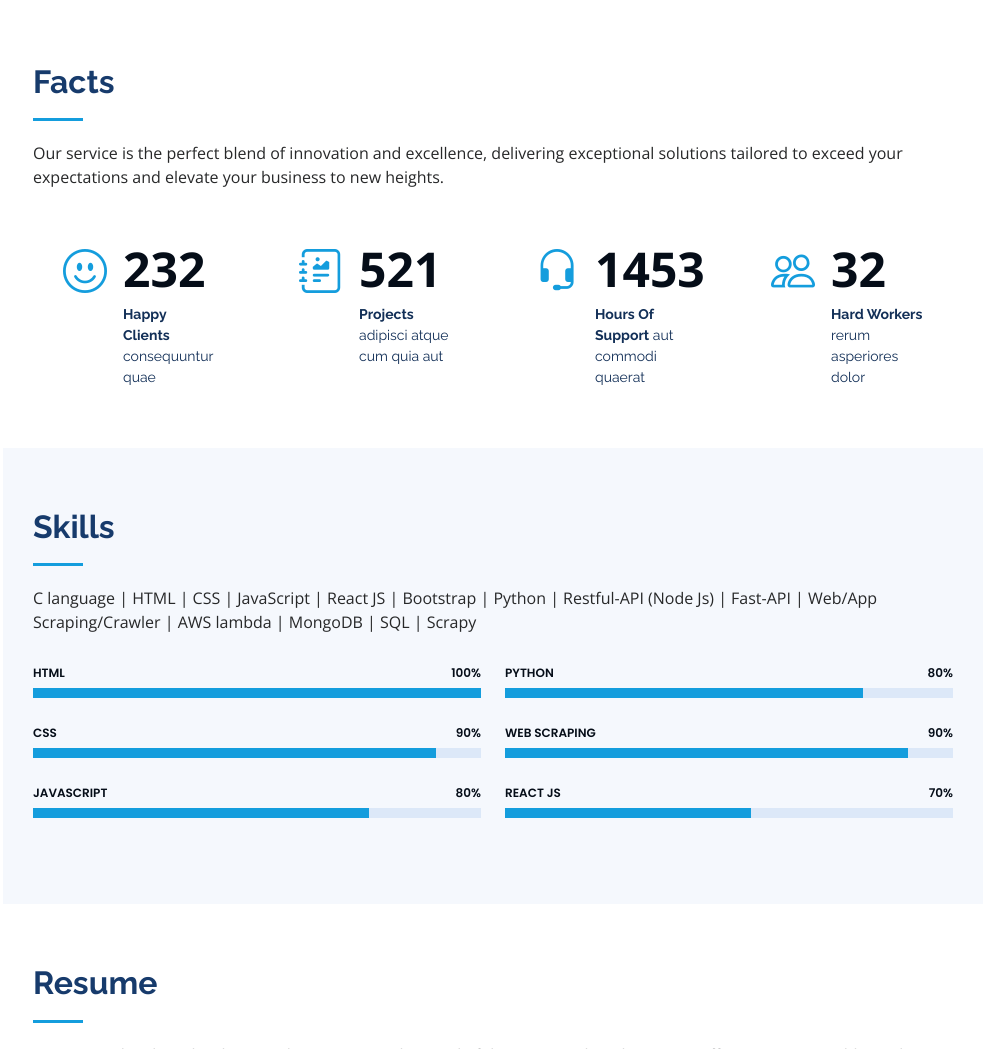
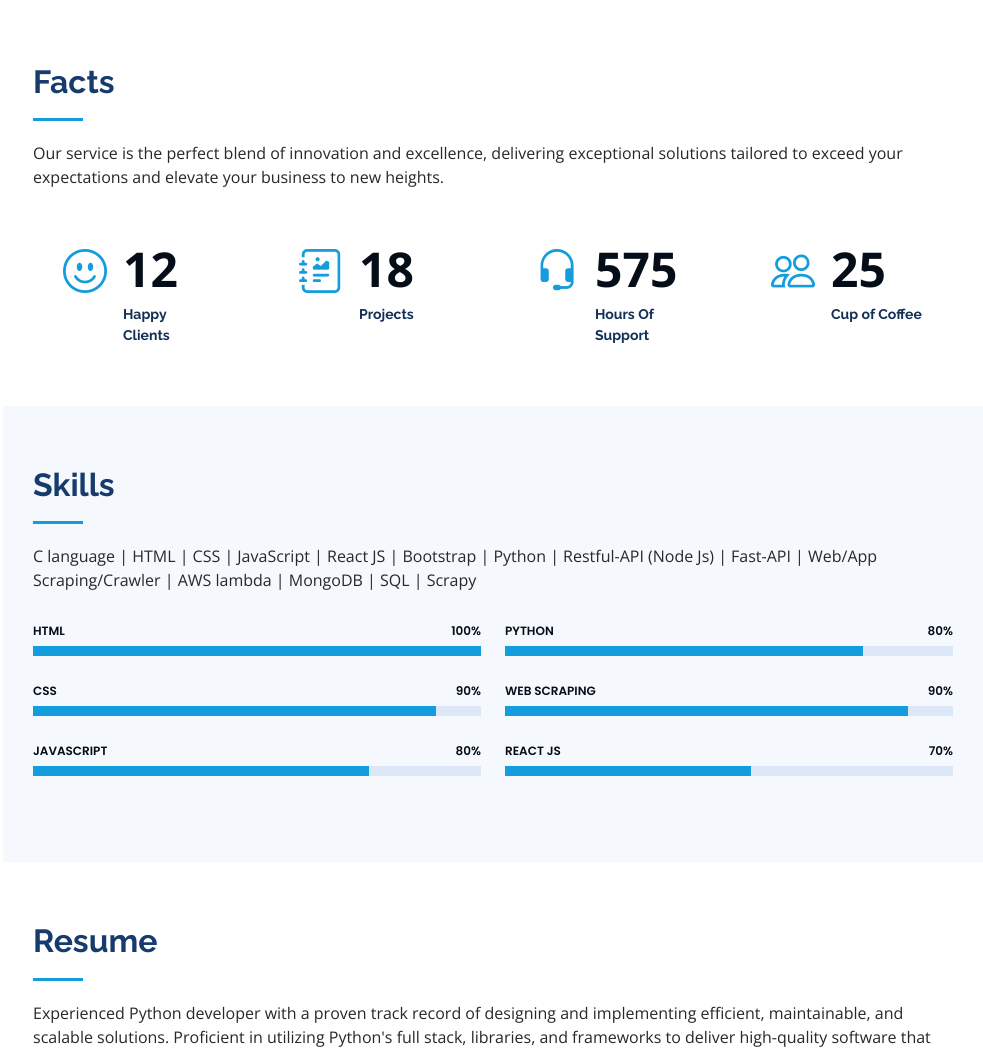
Before and after one commit to sagarkhatridk/iPortfolio, a plain HTML site: page index.html in a window 1280 px wide. Shown: the part 1521-2570 px from the top of the page, without its empty margins (297-1280 px from the left). Drawn offline with nearby package versions, Linux system fonts and the light colour scheme.

Commit message:
clear support

```diff
--- a/index.html
+++ b/index.html
@@ -139,32 +139,32 @@
           <div class="col-lg-3 col-md-6 d-md-flex align-items-md-stretch" data-aos="fade-up">
             <div class="count-box">
               <i class="bi bi-emoji-smile"></i>
-              <span data-purecounter-start="0" data-purecounter-end="232" data-purecounter-duration="1" class="purecounter"></span>
-              <p><strong>Happy Clients</strong> consequuntur quae</p>
+              <span data-purecounter-start="0" data-purecounter-end="12" data-purecounter-duration="1" class="purecounter"></span>
+              <p><strong>Happy Clients</strong></p>
             </div>
           </div>
 
           <div class="col-lg-3 col-md-6 d-md-flex align-items-md-stretch" data-aos="fade-up" data-aos-delay="100">
             <div class="count-box">
               <i class="bi bi-journal-richtext"></i>
-              <span data-purecounter-start="0" data-purecounter-end="521" data-purecounter-duration="1" class="purecounter"></span>
-              <p><strong>Projects</strong> adipisci atque cum quia aut</p>
+              <span data-purecounter-start="0" data-purecounter-end="18" data-purecounter-duration="1" class="purecounter"></span>
+              <p><strong>Projects</strong></p>
             </div>
           </div>
 
           <div class="col-lg-3 col-md-6 d-md-flex align-items-md-stretch" data-aos="fade-up" data-aos-delay="200">
             <div class="count-box">
               <i class="bi bi-headset"></i>
-              <span data-purecounter-start="0" data-purecounter-end="1453" data-purecounter-duration="1" class="purecounter"></span>
-              <p><strong>Hours Of Support</strong> aut commodi quaerat</p>
+              <span data-purecounter-start="0" data-purecounter-end="575" data-purecounter-duration="1" class="purecounter"></span>
+              <p><strong>Hours Of Support</strong></p>
             </div>
           </div>
 
           <div class="col-lg-3 col-md-6 d-md-flex align-items-md-stretch" data-aos="fade-up" data-aos-delay="300">
             <div class="count-box">
               <i class="bi bi-people"></i>
-              <span data-purecounter-start="0" data-purecounter-end="32" data-purecounter-duration="1" class="purecounter"></span>
-              <p><strong>Hard Workers</strong> rerum asperiores dolor</p>
+              <span data-purecounter-start="0" data-purecounter-end="25" data-purecounter-duration="1" class="purecounter"></span>
+              <p><strong>Cup of Coffee</strong> </p>
             </div>
           </div>
 
```
